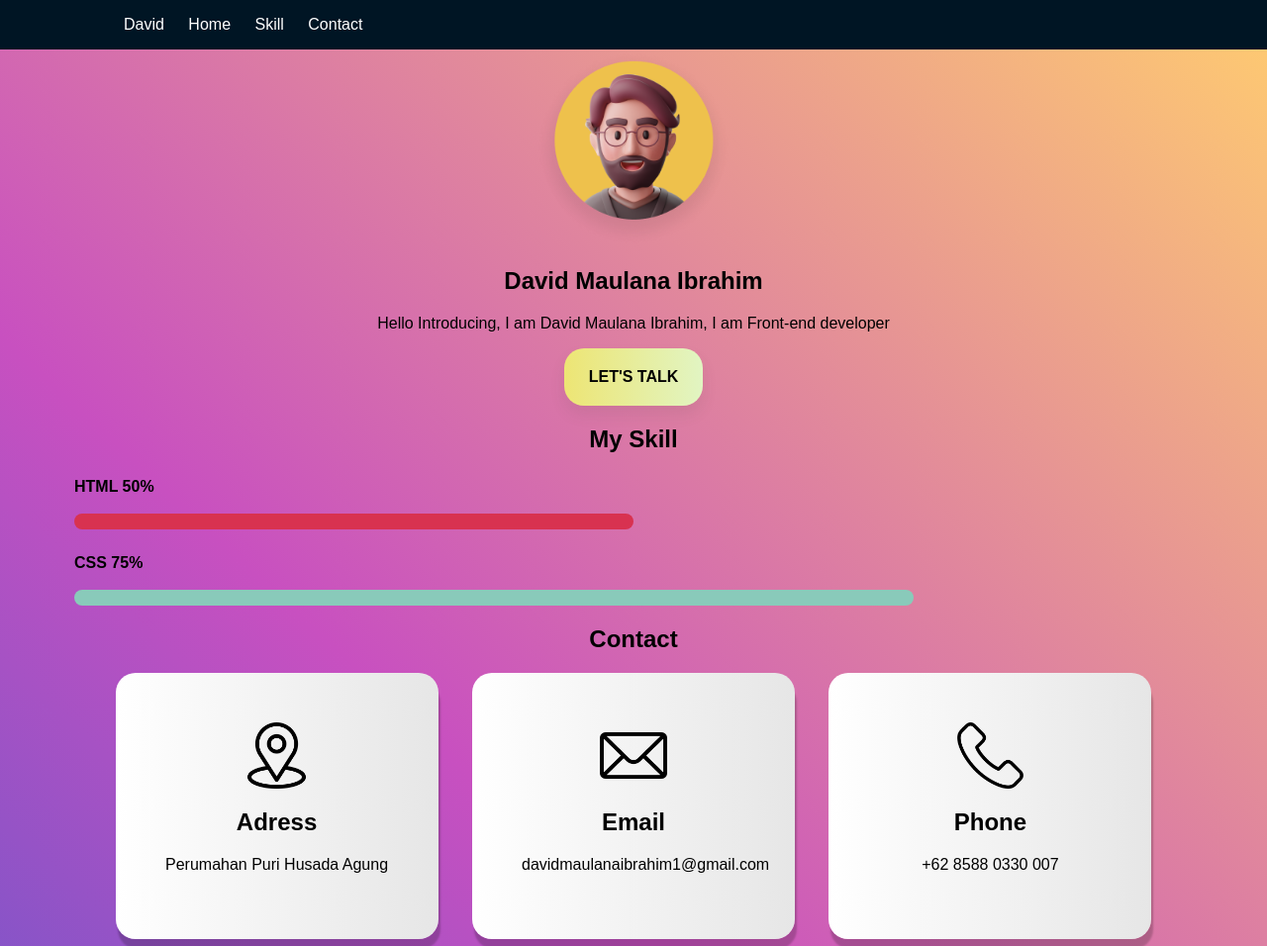
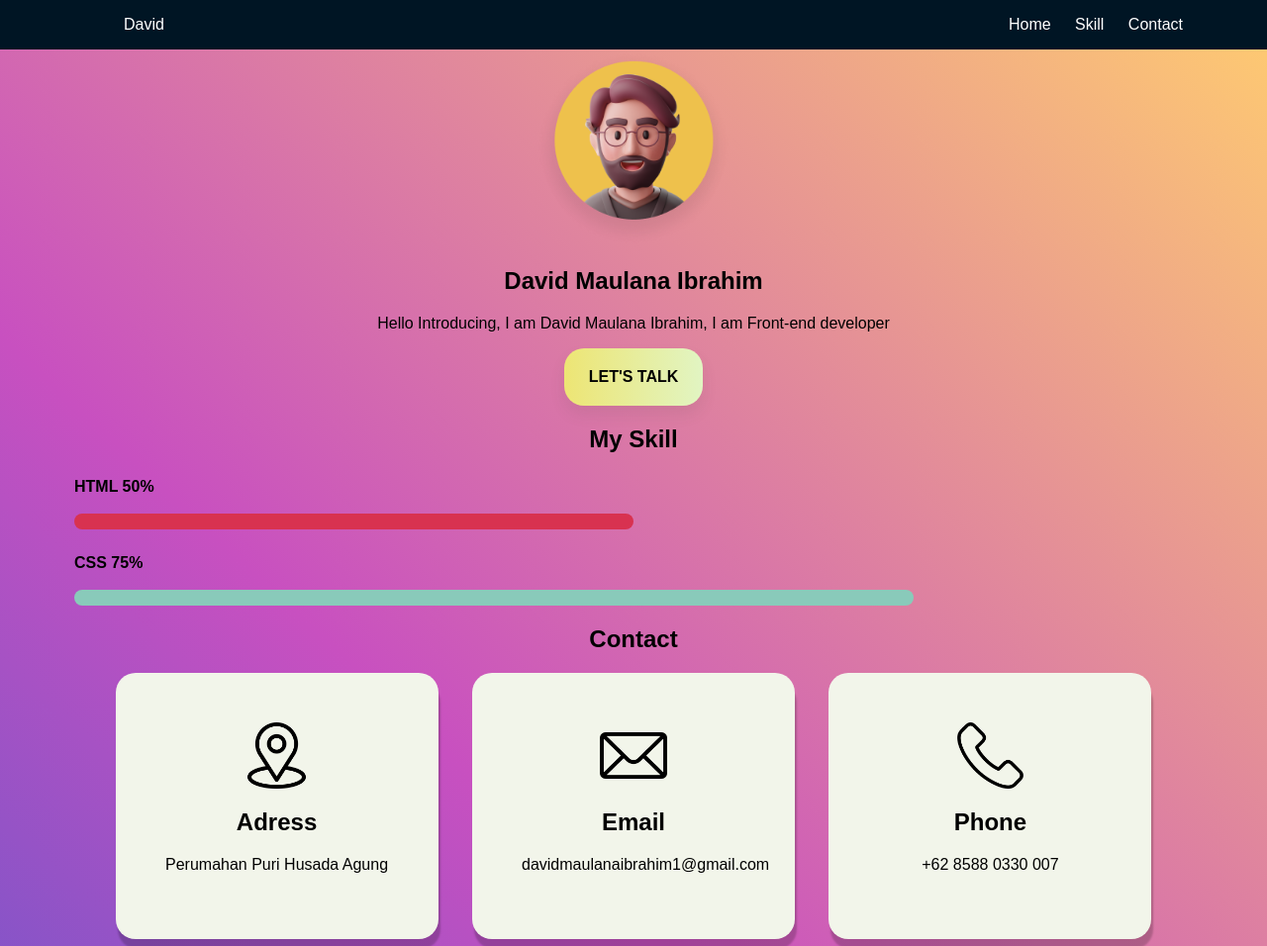
Before and after one commit to Nevermind0506/Nevermind0506.github.io, a plain HTML site: page index.html in a window 1280 px wide. Shown: the top 956 px of the page at 99% size. Drawn offline with Linux system fonts and the light colour scheme.

Commit message:
Add files via upload

```diff
--- a/index.html
+++ b/index.html
@@ -13,10 +13,10 @@
     <nav>
       <div class="container">
         <ul>
-          <li class="align--right">
+          <li>
             <a href="index.html">David</a>
           </li>
-          <li>
+          <li class="align-right">
             <a href="#home">Home</a>
             <a href="#skill">Skill</a>
             <a href="#contact">Contact</a>
--- a/style.css
+++ b/style.css
@@ -115,8 +115,7 @@ nav ul li a {
   margin-right: 15px;
   margin-left: 15px;
   padding: 50px;
-  background-image: linear-gradient(90deg, #fff, #e6e6e6);
-  padd
+  background-color: #f2f5ea;
 }
 
 .card-img {
```
